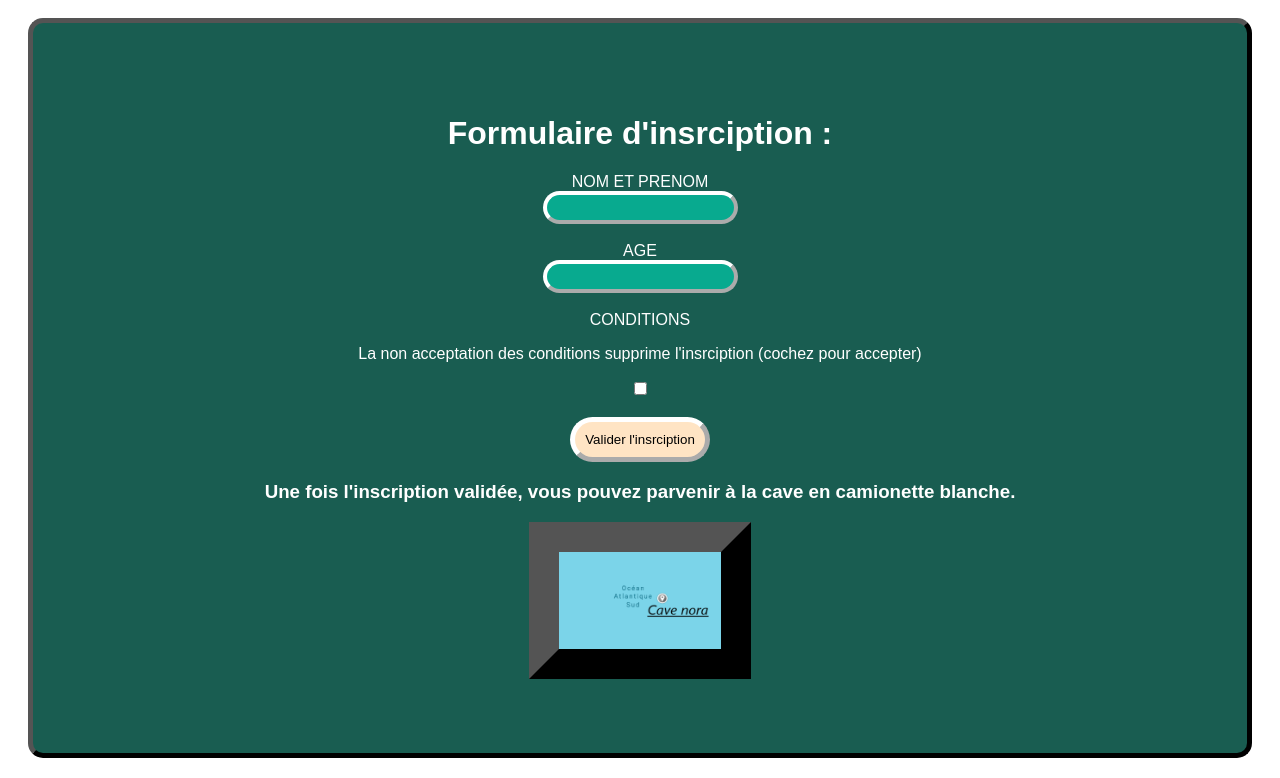
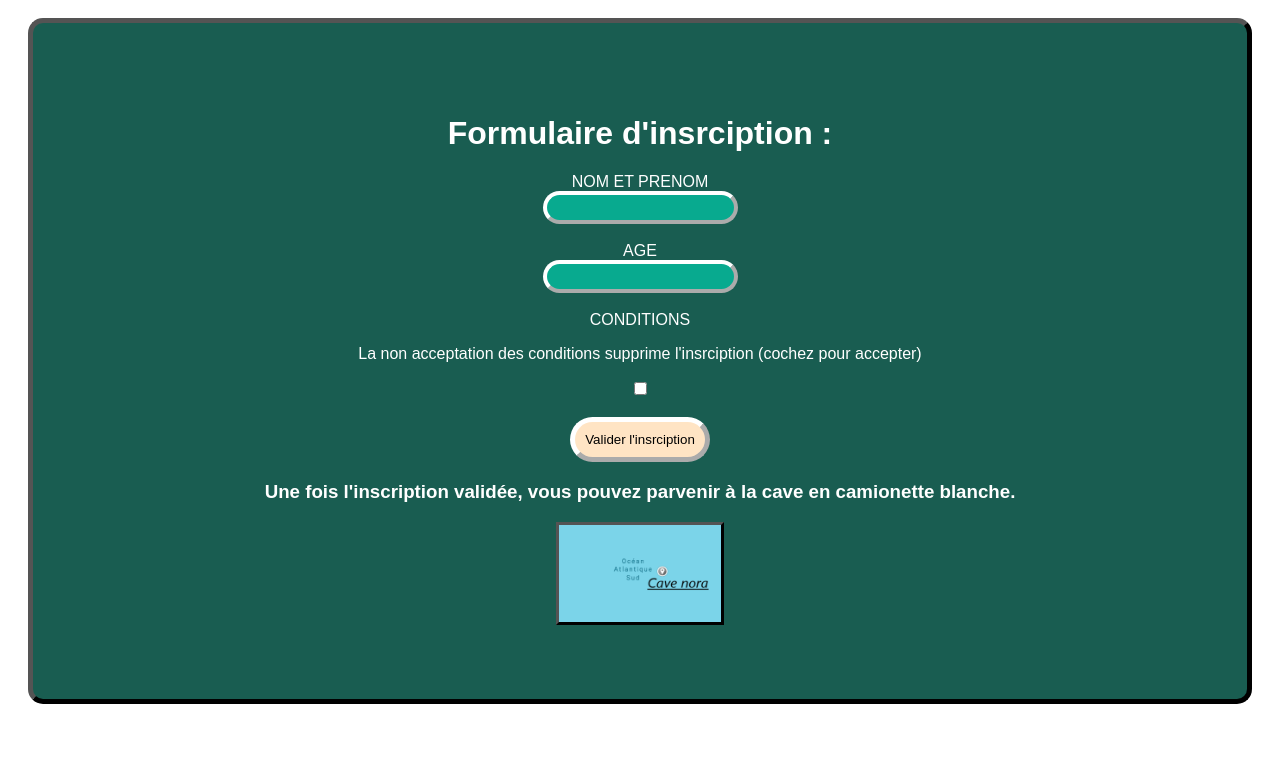
Before and after one commit to servispacement-cpu/Doctocav, a plain HTML site: page cavnora/index.html in a window 1280 px wide. Shown: the part 1047-1825 px from the top of the page. After the commit the page ends 1771 px from the top, so only its background shows below. Drawn offline with Linux system fonts and the light colour scheme.

Commit message:
Update style.css

```diff
--- a/style.css
+++ b/style.css
@@ -40,5 +40,5 @@ img{
 .imgcartes{
      width: 15%;
     height: 15%;
-    border: 30px outset black;
+    border: 3px outset black;
 }
```
